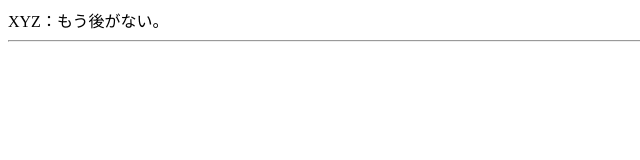
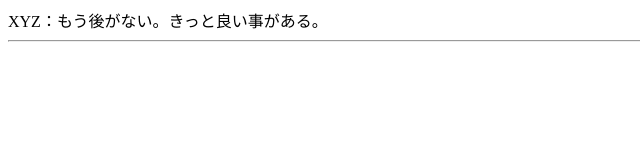
Before and after one commit to yasss88/xyz, a plain HTML site: page index.htm in a window 1280 px wide. Shown: the whole page, without its empty margins (0-640 px from the left). Drawn offline with Linux system fonts and the light colour scheme.

Commit message:
言葉を追加

```diff
--- a/index.htm
+++ b/index.htm
@@ -11,7 +11,7 @@
 </style>
 </head>
 <body>
-XYZ：もう後がない。
+XYZ：もう後がない。きっと良い事がある。
 <hr></hr>
 
 </body>
```
